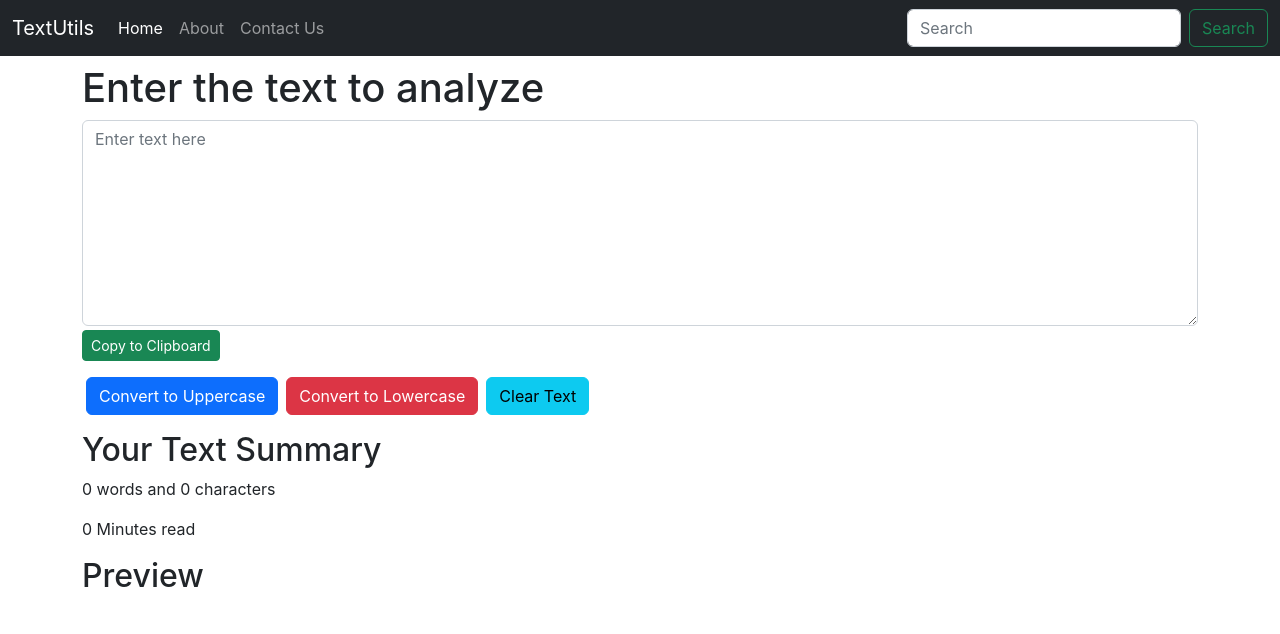
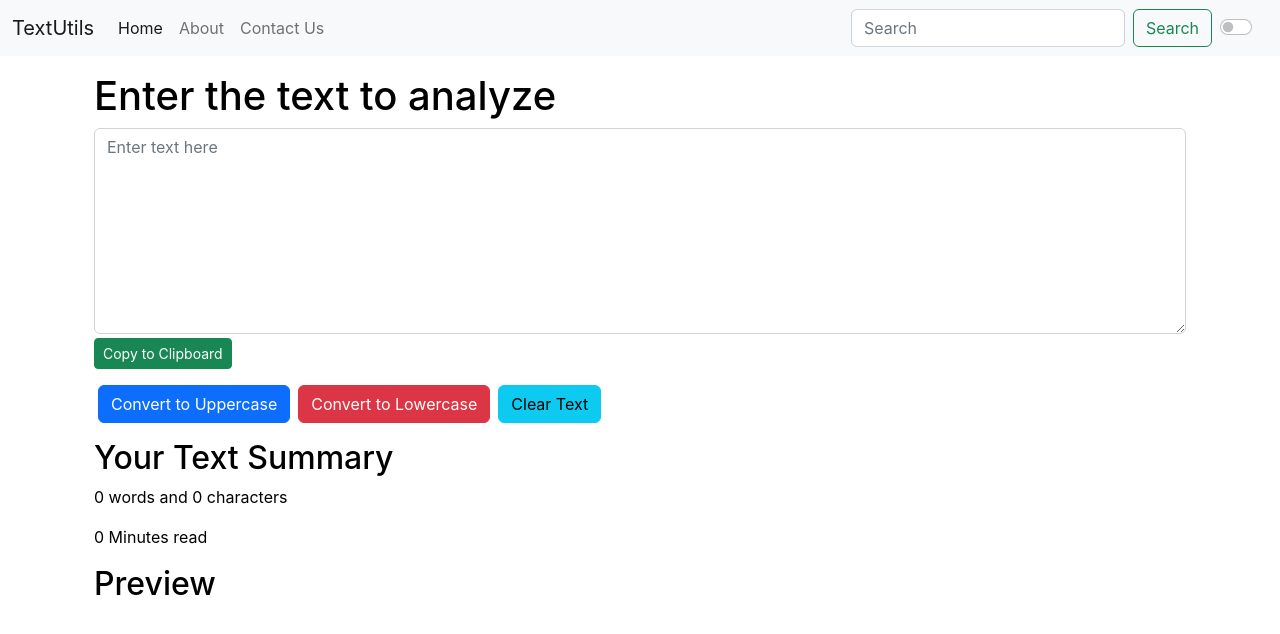
Before and after one commit to akshatk806/textutils, a React (Create React App) app: page / in a window 1280 px wide. Shown: the top 634 px of the page. Built offline with nearby package versions, Linux system fonts and the light colour scheme.

Commit message:
8. Enable dark mode

```diff
--- a/src/App.js
+++ b/src/App.js
@@ -2,13 +2,27 @@ import './App.css';
 import Navbar from './components/Navbar';
 import TextForm from './components/TextForm';
 // import About from './components/About';
+import React, { useState } from 'react';         // imr -> shortcut
 
 function App() {
+  const [mode, setMode] = useState('light');      // Whether the dark mode is enabled or not
+
+  const toggleMode = () => {
+    if (mode === 'light') {
+      setMode('dark');
+      document.body.style.backgroundColor='#3c4349'
+    } else {
+      setMode('light')
+      document.body.style.backgroundColor='white'
+    }
+  }
   return (
     <>
-      <Navbar title="TextUtils" contact="Contact Us" />
-      <TextForm heading="Enter the text to analyze" />
-      {/* <About /> */}
+      <Navbar title="TextUtils" contact="Contact Us" mode={mode} toggleMode={toggleMode} />
+      <div className="container my-3">
+        <TextForm heading="Enter the text to analyze" mode={mode} />
+        {/* <About /> */}
+      </div>
     </>
   );
 }
--- a/src/components/Navbar.js
+++ b/src/components/Navbar.js
@@ -4,7 +4,7 @@ import PropTypes from 'prop-types'
 
 export default function Navbar(props) {
   return (
-    <nav className="navbar navbar-expand-lg navbar-dark bg-dark">
+    <nav className={`navbar navbar-expand-lg navbar-${props.mode} bg-${props.mode}`}>
       <div className="container-fluid">
         <a className="navbar-brand" href="/">{props.title}</a>
         <button className="navbar-toggler" type="button" data-bs-toggle="collapse" data-bs-target="#navbarSupportedContent" aria-controls="navbarSupportedContent" aria-expanded="false" aria-label="Toggle navigation">
@@ -26,6 +26,10 @@ export default function Navbar(props) {
             <input className="form-control me-2" type="search" placeholder="Search" aria-label="Search" />
             <button className="btn btn-outline-success" type="submit">Search</button>
           </form>
+          <div className="form-check form-switch mx-2">
+            <input onClick={props.toggleMode} className="form-check-input" type="checkbox" role="switch" id="flexSwitchCheckDefault" />
+            <label className="form-check-label" htmlFor="flexSwitchCheckDefault"></label>
+          </div>
         </div>
       </div>
     </nav>
@@ -33,13 +37,13 @@ export default function Navbar(props) {
 }
 
 // PropTypes
-Navbar.propTypes={
-    title:PropTypes.string.isRequired,
-    contact:PropTypes.string
+Navbar.propTypes = {
+  title: PropTypes.string.isRequired,
+  contact: PropTypes.string
 }
 
 // Default PropTypes
-Navbar.defaultProps={
-    title:"Set title here",
-    contact:"Set contact here"
+Navbar.defaultProps = {
+  title: "Set title here",
+  contact: "Set contact here"
 }
--- a/src/components/TextForm.js
+++ b/src/components/TextForm.js
@@ -32,11 +32,11 @@ export default function TextForm(props) {
     const [text,setText]=useState('');
     return (
         <>
-            <div className="container my-2">
+            <div className="container my-2" style={{color: props.mode==='dark'?'white':'black'}}>
                 <div className="mb-3">
                     {/* <h2>{props.heading} - {text}</h2> */}
                     <h1>{props.heading}</h1>
-                    <textarea className="form-control" value={text} onChange={handleOnChange} id="myBox" rows="8" placeholder="Enter text here"></textarea>
+                    <textarea className="form-control" value={text} onChange={handleOnChange} style={{backgroundColor: props.mode==='dark'?'#3c4349':'white',color:props.mode==='dark'?'white':'black'}} id="myBox" rows="8" placeholder="Enter text here"></textarea>
                     <button className="btn btn-sm btn-success mt-1" onClick={copyText}>Copy to Clipboard</button>
                 </div>
                 <button className="btn btn-primary mx-1" onClick={handleUppercaseClick}>Convert to Uppercase</button>
@@ -44,7 +44,7 @@ export default function TextForm(props) {
                 <button className="btn btn-info mx-1" onClick={handleClearText}>Clear Text</button>
             </div>
 
-            <div className="container my-3">
+            <div className="container my-3" style={{backgroundColor: props.mode==='dark'?'#3c4349':'white',color:props.mode==='dark'?'white':'black'}}>
                 <h2>Your Text Summary</h2>
                 <p>{text.split(" ")[text.split(" ").length-1]===""?text.split(" ").length-1:text.split(" ").length} words and {text.length} characters</p>
                 <p>{text===""?0:0.008*text.split(" ").length} Minutes read</p>
```
Lines whose indentation alone changed are shown as unchanged.
